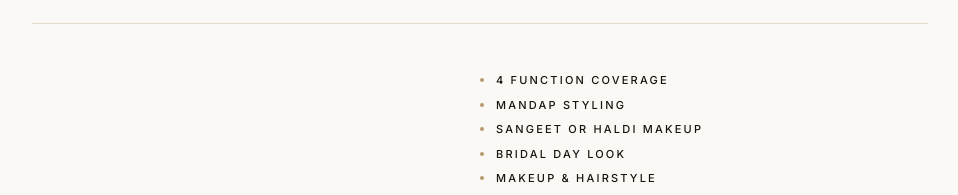
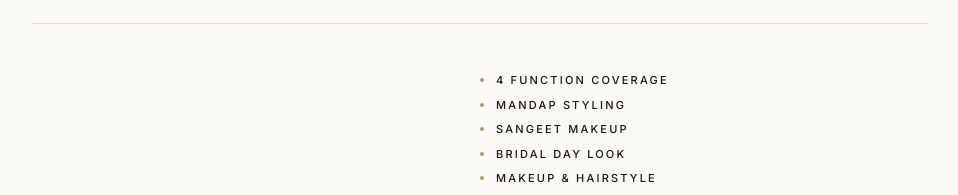
Before and after one commit to Vcbhoraniya/KumkumBeautyZone, a React (Vite) app: page / in a window 1280 px wide. Shown: the part 4980-5175 px from the top of the page, without its empty margins (160-1118 px from the left). Built offline with nearby package versions, Linux system fonts and the light colour scheme.

Commit message:
Update website

```diff
--- a/src/components/Pricing.tsx
+++ b/src/components/Pricing.tsx
@@ -43,7 +43,7 @@ const packages = [
   features: [
   '4 Function Coverage',
   'Mandap Styling',
-  'Sangeet or Haldi Makeup',
+  'Sangeet Makeup',
   'Bridal Day Look',
   'Makeup & Hairstyle',
   'Bridal Jewellery',
```
